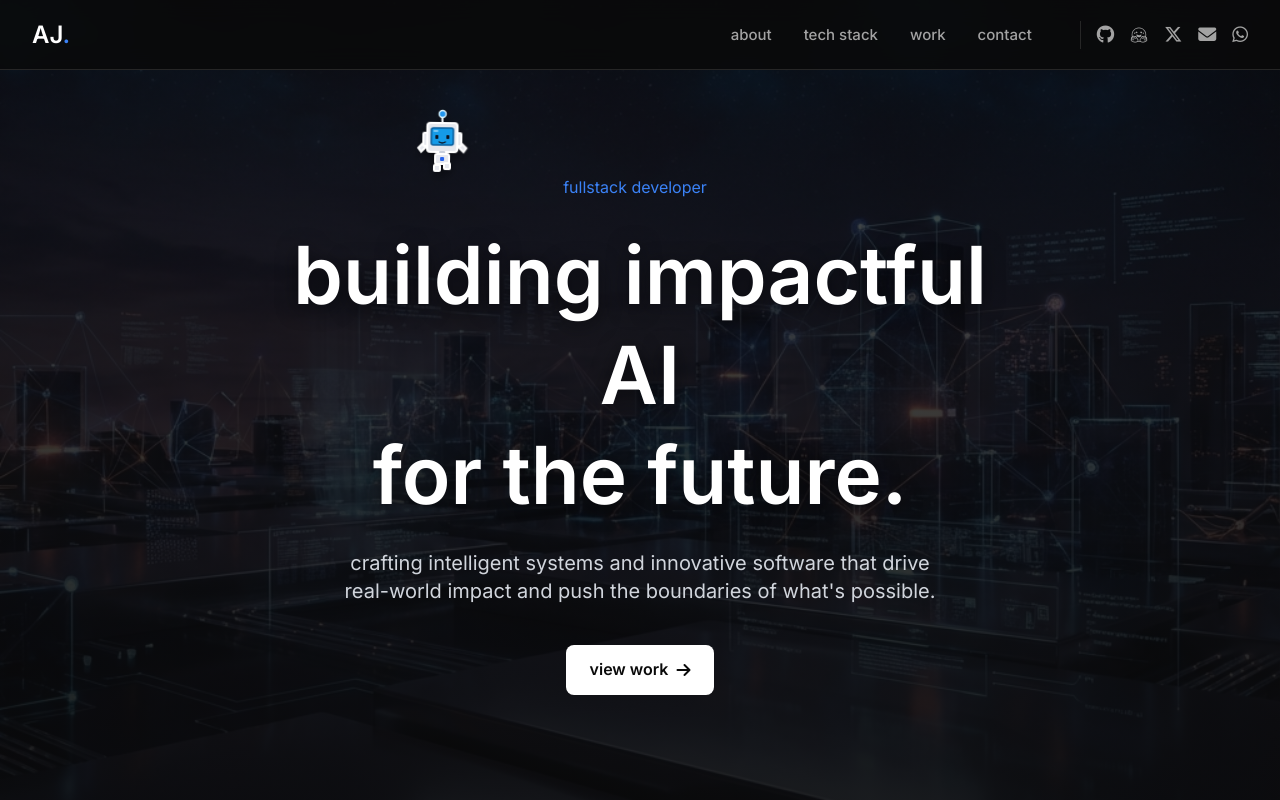
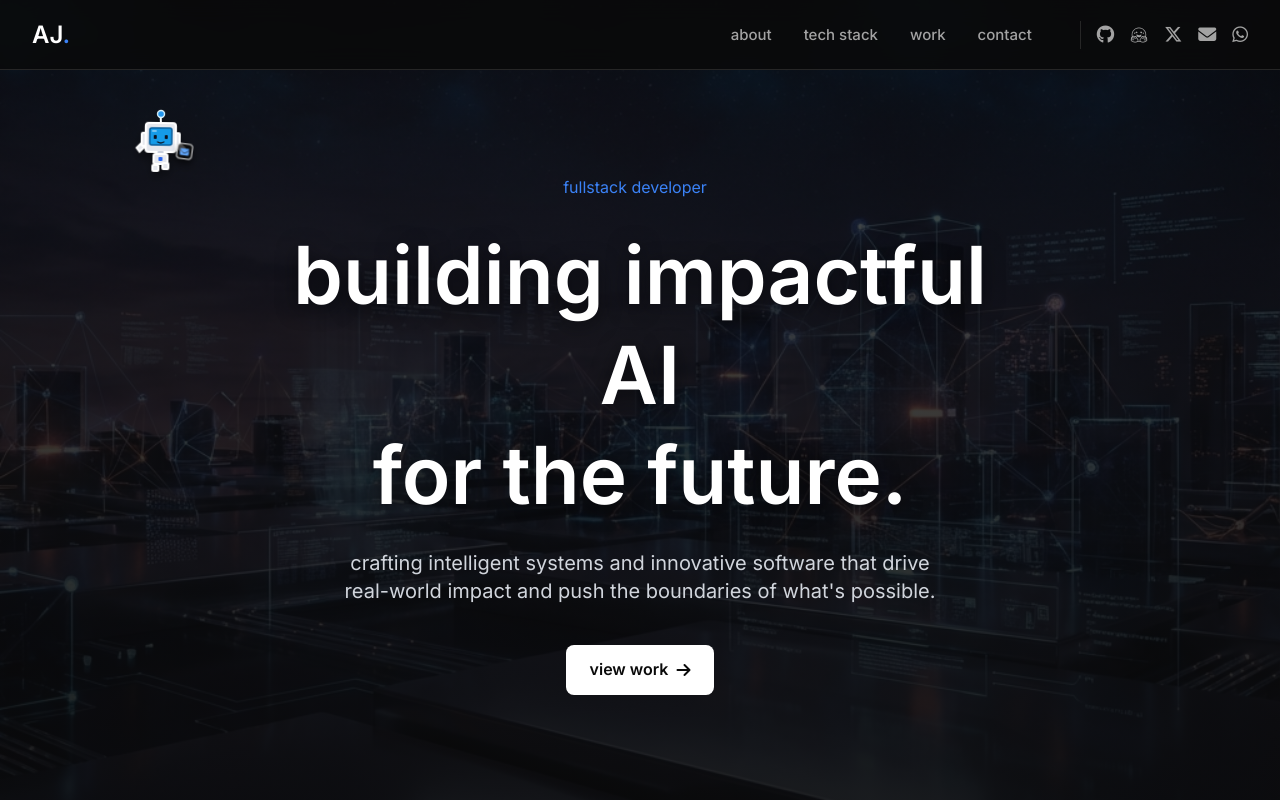
Before and after one commit to HOLYKEYZ/Joseph-Portfolio, a Next.js app: page / in a window 1280 px wide. Shown: the top 800 px of the page. Built offline with nearby package versions, Linux system fonts and the light colour scheme; no server answers.

Commit message:
update svg

```diff
--- a/src/app/globals.css
+++ b/src/app/globals.css
@@ -110,7 +110,7 @@ body {
   --eye-x: 0px;
   --eye-y: 0px;
   --pet-tilt: 0deg;
-  position: absolute;
+  position: fixed;
   left: 0;
   top: 0;
   width: 58px;
@@ -229,6 +229,30 @@ body {
   animation-delay: -0.3s;
 }
 
+.robot-pet__held-icon {
+  position: absolute;
+  right: -3px;
+  bottom: 13px;
+  width: 16px;
+  height: 16px;
+  border: 1px solid rgba(255, 255, 255, 0.9);
+  border-radius: 4px;
+  background: rgba(10, 10, 10, 0.75);
+  color: #60a5fa;
+  display: flex;
+  align-items: center;
+  justify-content: center;
+  font-size: 9px;
+  pointer-events: none;
+  transform: rotate(7deg);
+  box-shadow: 0 3px 5px rgba(0, 0, 0, 0.35);
+}
+
+.robot-pet[data-dragging="true"] .robot-pet__held-icon,
+.robot-pet[data-excited="true"] .robot-pet__held-icon {
+  transform: rotate(-8deg) translateY(-1px);
+}
+
 .robot-pet[data-dragging="true"] .robot-pet__arm,
 .robot-pet[data-excited="true"] .robot-pet__arm {
   animation-duration: 0.35s;
--- a/src/app/page.tsx
+++ b/src/app/page.tsx
@@ -4,6 +4,13 @@ import Image from 'next/image';
 import { useState, useEffect, useRef } from 'react';
 
 const TITLES = ["AI engineer", "fullstack developer", "ML researcher"];
+const CONTACT_ICONS = [
+  "fa-brands fa-github",
+  "fa-brands fa-x-twitter",
+  "fa-solid fa-envelope",
+  "fa-brands fa-whatsapp",
+  "fa-solid fa-code"
+];
 
 // Typewriter component
 function Typewriter() {
@@ -211,6 +218,7 @@ function ModelCard({
 }
 
 function RobotPet() {
+  const [iconIndex, setIconIndex] = useState(0);
   const petRef = useRef<HTMLDivElement>(null);
   const frameRef = useRef<number | null>(null);
   const pointerRef = useRef({
@@ -238,6 +246,14 @@ function RobotPet() {
   });
 
   useEffect(() => {
+    const interval = window.setInterval(() => {
+      setIconIndex((current) => (current + 1) % CONTACT_ICONS.length);
+    }, 2400);
+
+    return () => window.clearInterval(interval);
+  }, []);
+
+  useEffect(() => {
     const petSize = 58;
     const dragVelocityScale = 14;
     const cursorRange = 130;
@@ -249,16 +265,9 @@ function RobotPet() {
     const moodDecay = 0.94;
 
     const movePointer = (event: PointerEvent) => {
-      const pet = petRef.current;
-
-      if (!pet?.parentElement) {
-        return;
-      }
-
-      const bounds = pet.parentElement.getBoundingClientRect();
       const pointer = pointerRef.current;
-      pointer.x = event.clientX - bounds.left;
-      pointer.y = event.clientY - bounds.top;
+      pointer.x = event.clientX;
+      pointer.y = event.clientY;
       pointer.active = true;
 
       if (!pointer.dragging) {
@@ -298,18 +307,11 @@ function RobotPet() {
 
       const pointer = pointerRef.current;
       const state = stateRef.current;
-      const parent = pet.parentElement;
-
-      if (!parent) {
-        frameRef.current = requestAnimationFrame(animate);
-        return;
-      }
-
-      const maxX = parent.clientWidth - petSize;
-      const maxY = parent.clientHeight - petSize;
+      const maxX = window.innerWidth - petSize;
+      const maxY = window.innerHeight - petSize;
 
       if (!state.ready) {
-        state.homeX = Math.max(26, Math.min(maxX, parent.clientWidth * 0.34));
+        state.homeX = Math.max(26, Math.min(maxX, window.innerWidth * 0.12));
         state.homeY = 115;
         state.x = state.homeX;
         state.y = state.homeY;
@@ -394,16 +396,11 @@ function RobotPet() {
   const startDrag = (event: React.PointerEvent<HTMLDivElement>) => {
     const pointer = pointerRef.current;
     const state = stateRef.current;
-    const bounds = event.currentTarget.parentElement?.getBoundingClientRect();
-
-    if (!bounds) {
-      return;
-    }
 
     pointer.dragging = true;
     pointer.active = true;
-    pointer.x = event.clientX - bounds.left;
-    pointer.y = event.clientY - bounds.top;
+    pointer.x = event.clientX;
+    pointer.y = event.clientY;
     pointer.offsetX = pointer.x - state.x;
     pointer.offsetY = pointer.y - state.y;
     pointer.lastX = state.x;
@@ -454,6 +451,9 @@ function RobotPet() {
         <rect className="robot-pet__leg robot-pet__leg--left" x="21" y="57" width="6" height="6" rx="1" />
         <rect className="robot-pet__leg robot-pet__leg--right" x="31" y="57" width="6" height="6" rx="1" />
       </svg>
+      <span className="robot-pet__held-icon" aria-hidden="true">
+        <i className={CONTACT_ICONS[iconIndex]} />
+      </span>
     </div>
   );
 }
```
